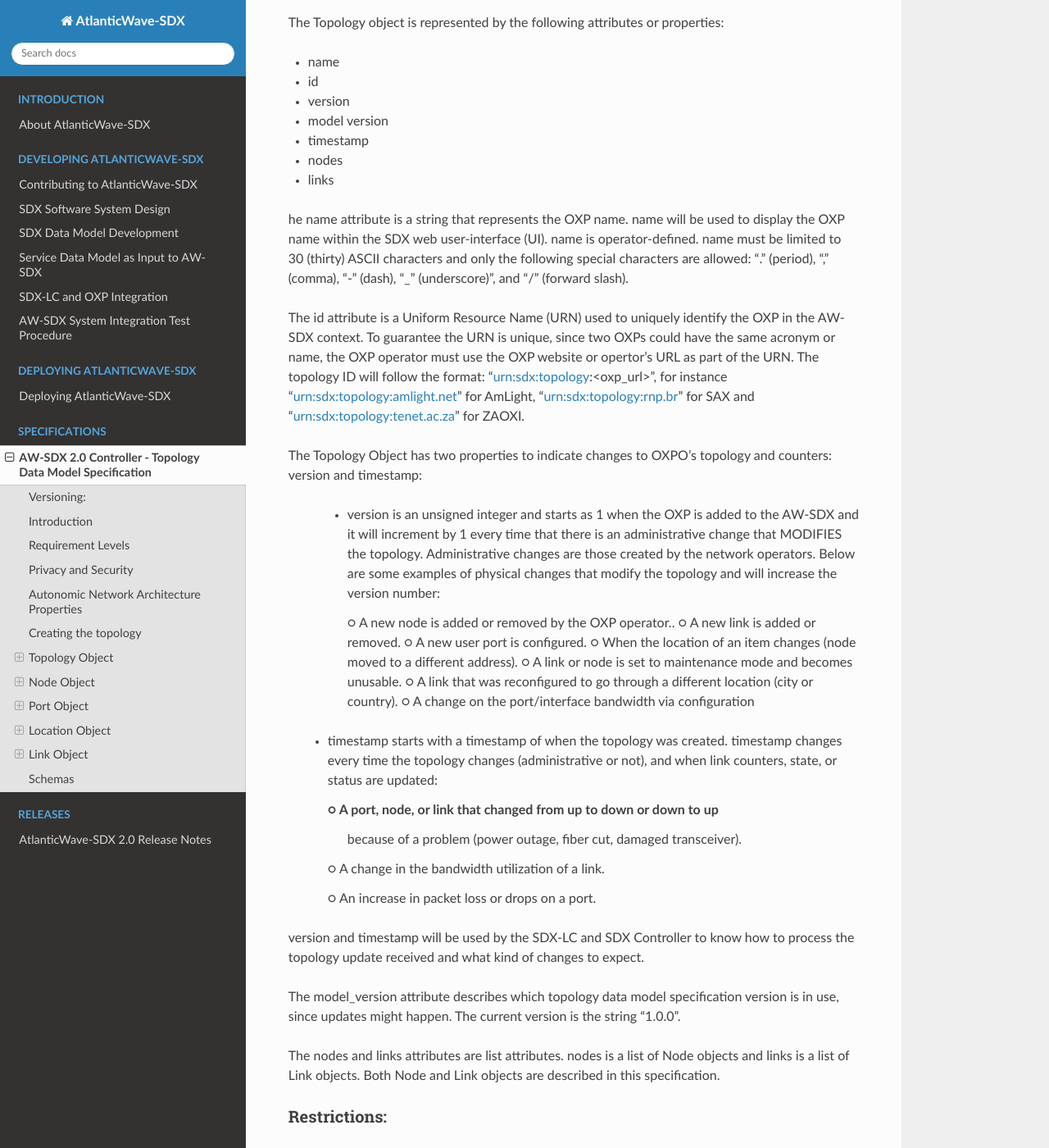
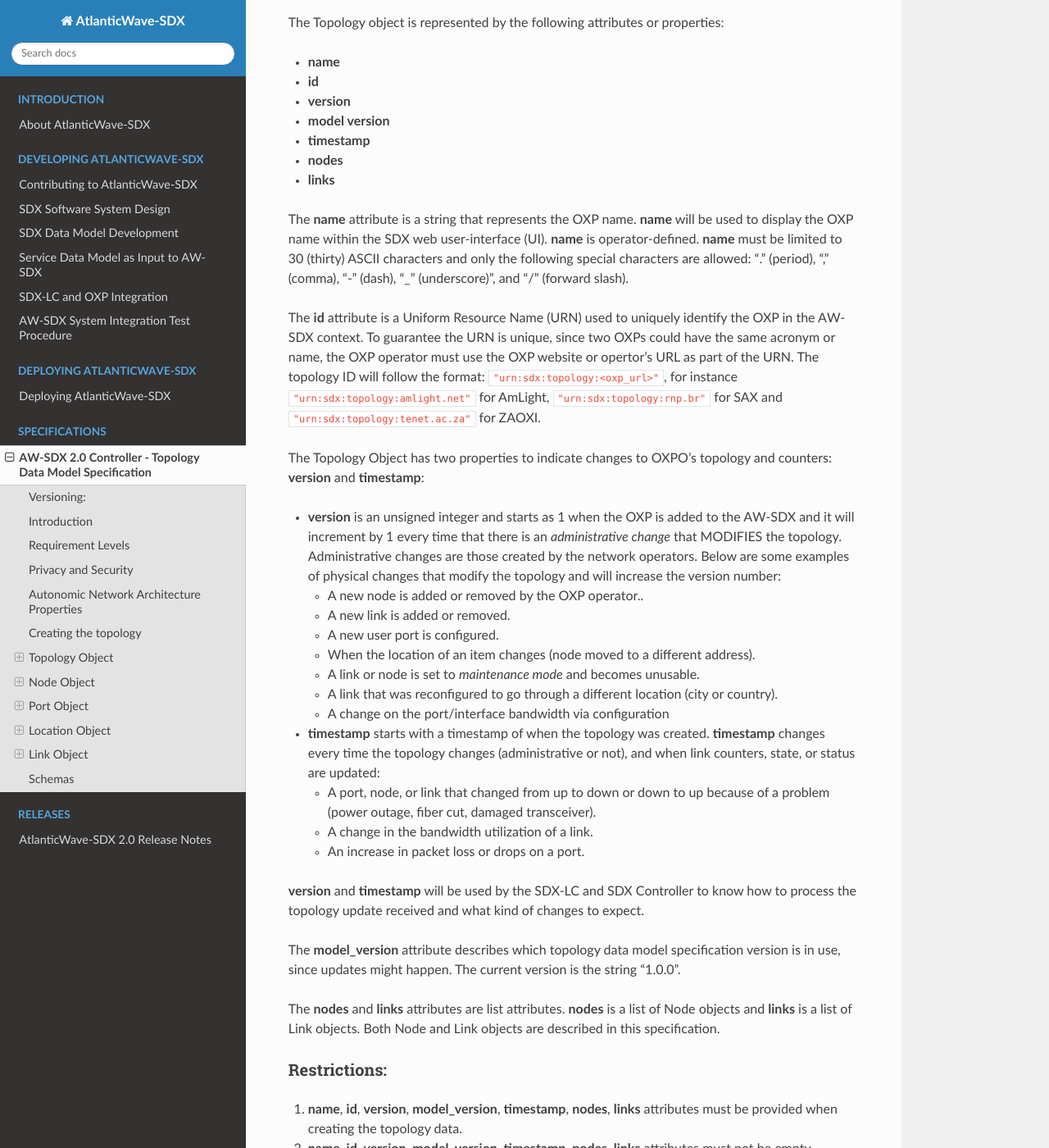
Before and after one commit to atlanticwave-sdx/sdx-docs, a Sphinx documentation site: the page built from source/specs/datamodel_1_0_0.rst, in a window 1280 px wide and 1400 px high, scrolled down 2897 px. Shown: the whole window at 82% size. Built offline with Sphinx 7.4.7 and the Read the Docs theme 2.0.0, drawn with Linux system fonts in a browser that asks for light colours; some of the changed text lies outside the part shown.

Commit message:
Add markup

```diff
--- a/source/specs/datamodel_1_0_0.rst
+++ b/source/specs/datamodel_1_0_0.rst
@@ -142,118 +142,127 @@
 The Topology object is represented by the following attributes or
 properties:
 
-- name
-- id
-- version
-- model version
-- timestamp
-- nodes
-- links
+- **name**
+- **id**
+- **version**
+- **model version**
+- **timestamp**
+- **nodes**
+- **links**
 
-he name attribute is a string that represents the OXP name. name will
-be used to display the OXP name within the SDX web user-interface
-(UI). name is operator-defined. name must be limited to 30 (thirty)
-ASCII characters and only the following special characters are
-allowed: "."  (period), "," (comma), "-" (dash), "_" (underscore)",
-and "/" (forward slash).
+The **name** attribute is a string that represents the OXP
+name. **name** will be used to display the OXP name within the SDX web
+user-interface (UI). **name** is operator-defined. **name** must be
+limited to 30 (thirty) ASCII characters and only the following special
+characters are allowed: "."  (period), "," (comma), "-" (dash), "_"
+(underscore)", and "/" (forward slash).
 
-The id attribute is a Uniform Resource Name
-(URN) used to uniquely identify the OXP in the AW-SDX context. To
-guarantee the URN is unique, since two OXPs could have the same
-acronym or name, the OXP operator must use the OXP website or
-opertor's URL as part of the URN. The topology ID will follow the
-format: "urn:sdx:topology:<oxp_url>", for instance
-"urn:sdx:topology:amlight.net" for AmLight, "urn:sdx:topology:rnp.br"
-for SAX and "urn:sdx:topology:tenet.ac.za" for ZAOXI.
-
+The **id** attribute is a Uniform Resource Name (URN) used to uniquely
+identify the OXP in the AW-SDX context. To guarantee the URN is
+unique, since two OXPs could have the same acronym or name, the OXP
+operator must use the OXP website or opertor's URL as part of the
+URN. The topology ID will follow the format:
+``"urn:sdx:topology:<oxp_url>"``, for instance
+``"urn:sdx:topology:amlight.net"`` for AmLight,
+``"urn:sdx:topology:rnp.br"`` for SAX and
+``"urn:sdx:topology:tenet.ac.za"`` for ZAOXI.
 
 The Topology Object has two properties to indicate changes to OXPO's
-topology and counters: version and timestamp:
+topology and counters: **version** and **timestamp**:
 
-   - version is an unsigned integer and starts as 1 when the OXP is
-     added to the AW-SDX and it will increment by 1 every time that
-     there is an administrative change that MODIFIES the
-     topology. Administrative changes are those created by the network
-     operators. Below are some examples of physical changes that
-     modify the topology and will increase the version number:
+- **version** is an unsigned integer and starts as 1 when the OXP is
+  added to the AW-SDX and it will increment by 1 every time that there
+  is an *administrative change* that MODIFIES the
+  topology. Administrative changes are those created by the network
+  operators. Below are some examples of physical changes that modify
+  the topology and will increase the version number:
 
-     ○ A new node is added or removed by the OXP operator..
-     ○ A new link is added or removed.
-     ○ A new user port is configured.
-     ○ When the location of an item changes (node moved to a different address).
-     ○ A link or node is set to maintenance mode and becomes unusable.
-     ○ A link that was reconfigured to go through a different location (city or country).
-     ○ A change on the port/interface bandwidth via configuration
+  - A new node is added or removed by the OXP operator..
 
-  - timestamp starts with a timestamp of when the topology was
-    created. timestamp changes every time the topology changes
-    (administrative or not), and when link counters, state, or status
-    are updated:
+  - A new link is added or removed.
 
-    ○ A port, node, or link that changed from up to down or down to up
-      because of a problem (power outage, fiber cut, damaged
-      transceiver).
+  - A new user port is configured.
 
-    ○ A change in the bandwidth utilization of a link.
+  - When the location of an item changes (node moved to a different
+    address).
 
-    ○ An increase in packet loss or drops on a port.
+  - A link or node is set to *maintenance mode* and becomes unusable.
 
+  - A link that was reconfigured to go through a different location
+    (city or country).
 
-version and timestamp will be used by the SDX-LC and SDX Controller to
+  - A change on the port/interface bandwidth via configuration
+
+- **timestamp** starts with a timestamp of when the topology was
+  created. **timestamp** changes every time the topology changes
+  (administrative or not), and when link counters, state, or status
+  are updated:
+
+  - A port, node, or link that changed from up to down or down to up
+    because of a problem (power outage, fiber cut, damaged
+    transceiver).
+
+  - A change in the bandwidth utilization of a link.
+
+  - An increase in packet loss or drops on a port.
+
+**version** and **timestamp** will be used by the SDX-LC and SDX Controller to
 know how to process the topology update received and what kind of
 changes to expect.
 
-The model_version attribute describes which topology data model
+The **model_version** attribute describes which topology data model
 specification version is in use, since updates might happen. The
 current version is the string "1.0.0".
 
-The nodes and links attributes are list attributes. nodes is a list of
-Node objects and links is a list of Link objects. Both Node and Link
-objects are described in this specification.
+The **nodes** and **links** attributes are list attributes. **nodes**
+is a list of Node objects and **links** is a list of Link
+objects. Both Node and Link objects are described in this
+specification.
 
 
 Restrictions:
 ~~~~~~~~~~~~~
 
-1. name, id, version, model_version, timestamp, nodes, links
-   attributes must be provided when creating the topology data.
+1. **name**, **id**, **version**, **model_version**, **timestamp**,
+   **nodes**, **links** attributes must be provided when creating the
+   topology data.
 
-2. name, id, version, model_version, timestamp, nodes, links
-   attributes must not be empty.
+2. **name**, **id**, **version**, **model_version**, **timestamp**,
+   **nodes**, **links** attributes must not be empty.
 
-3. name must be an ASCII string with length shorter than 30
+3. **name** must be an ASCII string with length shorter than 30
    characters.
 
-4. name supports only the following special characters: "." (period),
-   "," (comma), "-" (dash), "_" (underscore)", and "/" (forward
-   slash).
+4. **name** supports only the following special characters: "."
+   (period), "," (comma), "-" (dash), "_" (underscore)", and "/"
+   (forward slash).
 
-5. id must follow the format "urn:sdx:topology:<url>" where <url> is
-   the OXP's website main domain name.
+5. **id** must follow the format ``"urn:sdx:topology:<url>"`` where
+   ``<url>`` is the OXP's website main domain name.
 
-6. version must be an unsigned integer that starts with 1 and
+6. **version** must be an unsigned integer that starts with 1 and
    increments by 1 when there are administrative topology changes.
 
-7. version will be 0 only when the SDX-LC is added for the first time
-   to AW-SDX.
+7. **version** will be 0 only when the SDX-LC is added for the first
+   time to AW-SDX.
 
-8. timestamp attribute must be the UNIX timestamp and be updated when
-   there are non-administrative topology changes.
+8. **timestamp** attribute must be the UNIX timestamp and be updated
+   when there are non-administrative topology changes.
 
-9. timestamp must be a string and must follow the format "YYYY-MM-DD
-   HH:mm:SS", where YYYY stands for four-digit year, MM stands for
-   two-digit month, DD stands for two-digit day of the month, HH
-   stands for two-digit hour using 24 hours, mm stands for two-digit
-   minutes, and SS stands for two-digit seconds. An " " (white space)
-   separates days from time.
+9. **timestamp** must be a string and must follow the format
+   "YYYY-MM-DD HH:mm:SS", where YYYY stands for four-digit year, MM
+   stands for two-digit month, DD stands for two-digit day of the
+   month, HH stands for two-digit hour using 24 hours, mm stands for
+   two-digit minutes, and SS stands for two-digit seconds. An " "
+   (white space) separates days from time.
 
-10. timestamp must be based on UTC.
+10. **timestamp** must be based on UTC.
 
-11. model_version must be "1.0.0".
+11. **model_version** must be "1.0.0".
 
-12. nodes attribute must be a non-empty list of Node objects.
+12. **nodes** attribute must be a non-empty list of Node objects.
 
-13. links attribute must be a non-empty list of Link objects.
+13. **links** attribute must be a non-empty list of Link objects.
 
 14. The Topology Object has no attribute that can be set to private
     since all attributes are essential for the SDX operation.
@@ -263,17 +272,19 @@
 
 Example of a topology object, where the attributes nodes and lists are
 removed to simplify the representation. Examples of nodes and lists
-are provided in the next subsections::
+are provided in the next subsections.
 
-  {
-      "name": "AmLight-OXP",
-      "id": "urn:sdx:topology:amlight.net",
-      "version": 2,
-      "time_stamp": "2021-07-07 21:19:40",
-      "model_version": "1.0.0",
-      "nodes": [ {...}, {...} ],
-      "links": [ {...}, {...} ]
-  }
+.. code-block:: javascript
+
+   {
+       "name": "AmLight-OXP",
+       "id": "urn:sdx:topology:amlight.net",
+       "version": 2,
+       "time_stamp": "2021-07-07 21:19:40",
+       "model_version": "1.0.0",
+       "nodes": [ {...}, {...} ],
+       "links": [ {...}, {...} ]
+   }
 
 
 Node Object
@@ -282,84 +293,89 @@
 The Node object is represented by the following attributes or
 properties of a network device, such as a switch or a router:
 
-- name
-- id
-- location
-- ports
+- **name**
+- **id**
+- **location**
+- **ports**
 
-The name attribute is a string that represents the node name. name
-will be used to display the node name within the SDX web
-user-interface (UI). name is operator-defined. name must be limited to
-30 (thirty) ASCII characters and only the following special characters
-are allowed: "."  (period), "," (comma), "-" (dash), "_"
-(underscore)", and "/" (forward slash).
+The **name** attribute is a string that represents the node
+name. **name** will be used to display the node name within the SDX
+web user-interface (UI). **name** is operator-defined. **name** must
+be limited to 30 (thirty) ASCII characters and only the following
+special characters are allowed: "."  (period), "," (comma), "-"
+(dash), "_" (underscore)", and "/" (forward slash).
+
+The **id** attribute is a Uniform Resource Name (URN) used to uniquely
+identify the node in the AW-SDX context. The OXP operator is
+responsible for guaranteeing the uniqueness of the URN. The node ID
+will follow the format: ``"urn:sdx:node:<oxp_url>:<node_name>"``. The
+``<oxp_url>`` is the OXP website or operator's URL, the same used for
+the Topology Object. The ``<node_name>`` represents the name of the
+node and should be derived from the attribute **name**, entirely or a
+subset of it. It is up to the OXP operator to make this
+definition. Some examples of IDs:
+
+- ``"urn:sdx:node:redclara.net:switch_01"``
+- ``"urn:sdx:node:amlight.net:juniper_router01"``
+- ``"urn:sdx:node:sax.net:s1"``
+- ``"urn:sdx:node:tenet.za.ac:tor"``
+
+**location** is used to represent the physical location of the
+node. The Location object is used and it must not be empty.
+
+**ports** is a list of ports that belong to the node. The content for
+**ports** is a list of Port objects.  Each port has a set of
+attributes to reflect the current network state and status. The Port
+Object is described in the next sections.
 
 
-The id attribute is a Uniform Resource Name (URN) used to uniquely
-identify the node in the AW-SDX context. The OXP operator is
-responsible for guaranteeing the uniqueness of the URN. The node ID
-will follow the format: "urn:sdx:node:<oxp_url>:<node_name>". The
-<oxp_url> is the OXP website or operator's URL, the same used for the
-Topology Object. The <node_name> represents the name of the node and
-should be derived from the attribute name, entirely or a subset of
-it. It is up to the OXP operator to make this definition. Some
-examples of IDs:
+Restrictions:
+~~~~~~~~~~~~~
 
-- "urn:sdx:node:redclara.net:switch_01"
-- "urn:sdx:node:amlight.net:juniper_router01"
-- "urn:sdx:node:sax.net:s1"
-- "urn:sdx:node:tenet.za.ac:tor"
+1. **name**, **id**, **location**, and **ports** must be provided when
+   creating the node object.
 
-location is used to represent the physical location of the node. The
-Location object is used and it must not be empty.
+2. **name**, **id**, **location**, and **ports** must not be empty.
 
-ports is a list of ports that belong to the node. The content for
-ports is a list of Port objects.  Each port has a set of attributes to
-reflect the current network state and status. The Port Object is
-described in the next sections.
-
-Restrictions:
-
-1. name, id, location, and ports must be provided when creating the
-   node object.
-
-2. name, id, location, and ports must not be empty.
-
-3. name must be an ASCII string with length not to exceed 30
+3. **name** must be an ASCII string with length not to exceed 30
    characters.
 
-4. name must not include special characters.
+4. **name** must not include special characters.
 
-5. id must follow the format "urn:sdx:node:<oxp_url>:<node_name>"
-   where <oxp_url> is the OXP's website or operator's website domain
-   name.
+5. **id** must follow the format
+   ``"urn:sdx:node:<oxp_url>:<node_name>"`` where ``<oxp_url>`` is the
+   OXP's website or operator's website domain name.
 
-6. location must be a Location object.
+6. **location** must be a Location object.
 
-7. ports must be a non-empty list of Port Objects.
+7. **ports** must be a non-empty list of Port Objects.
 
 8. The Node Object has no attributes that can be set to private since
-all attributes are essential for the SDX operation. However, the
-Location Object attributes can be manipulated to not provide the exact
-location. More details can be found in the Location Object section.
+   all attributes are essential for the SDX operation. However, the
+   Location Object attributes can be manipulated to not provide the
+   exact location. More details can be found in the Location Object
+   section.
+
 
 Example:
 ~~~~~~~~
 
 Example of a Node object, where the attribute ports is removed to
 simplify the representation. Examples of ports are provided in the
-Port Object subsection::
+Port Object subsection.
 
-    {
-        "name": "switch01",
-        "id": "urn:sdx:node:amlight.net:switch01",
-        "location": {
-            "address": "Miami,FL,USA",
-            "latitude": "25.761681",
-            "longitude": "-80.191788"
-        },
-        "ports": [ {...}, {...} ]
-    }
+.. code-block:: javascript
+
+   {
+       "name": "switch01",
+       "id": "urn:sdx:node:amlight.net:switch01",
+       "location": {
+           "address": "Miami,FL,USA",
+           "latitude": "25.761681",
+           "longitude": "-80.191788"
+       },
+       "ports": [ {...}, {...} ]
+   }
 
 
 Port Object
```
